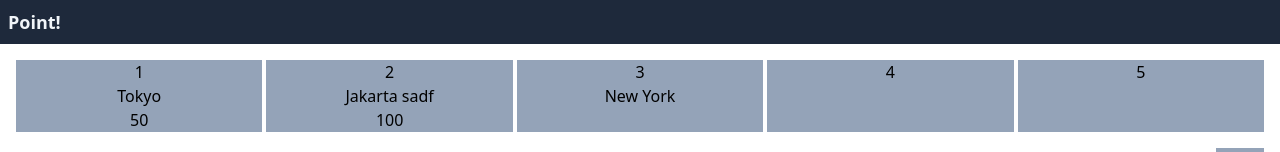
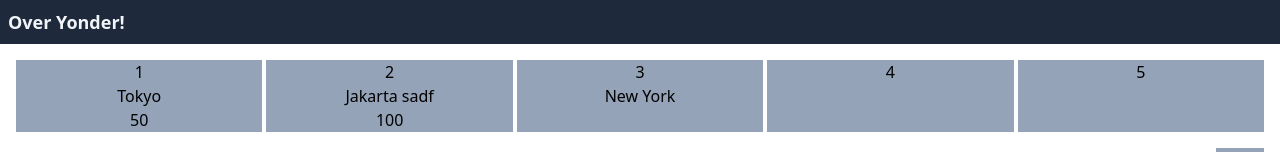
Before and after one commit to thekakkun/over-yonder, a React (Create React App) app: page / in a window 1280 px wide. Shown: the top 152 px of the page. Built offline with nearby package versions, Linux system fonts and the light colour scheme.

Commit message:
Update local app name

```diff
--- a/package.json
+++ b/package.json
@@ -1,5 +1,5 @@
 {
-  "name": "towards",
+  "name": "over-yonder",
   "version": "0.1.0",
   "private": true,
   "dependencies": {
--- a/src/components/Header.tsx
+++ b/src/components/Header.tsx
@@ -1,9 +1,7 @@
-import React from "react";
-
 export default function Header({}) {
   return (
     <header className="w-full bg-slate-800 p-2">
-      <h1 className="text-slate-100 text-lg font-bold">Point!</h1>
+      <h1 className="text-slate-100 text-lg font-bold">Over Yonder!</h1>
     </header>
   );
 }
```
Also changed, not shown: 2 other files (tests, documents, lock files or other folders).
